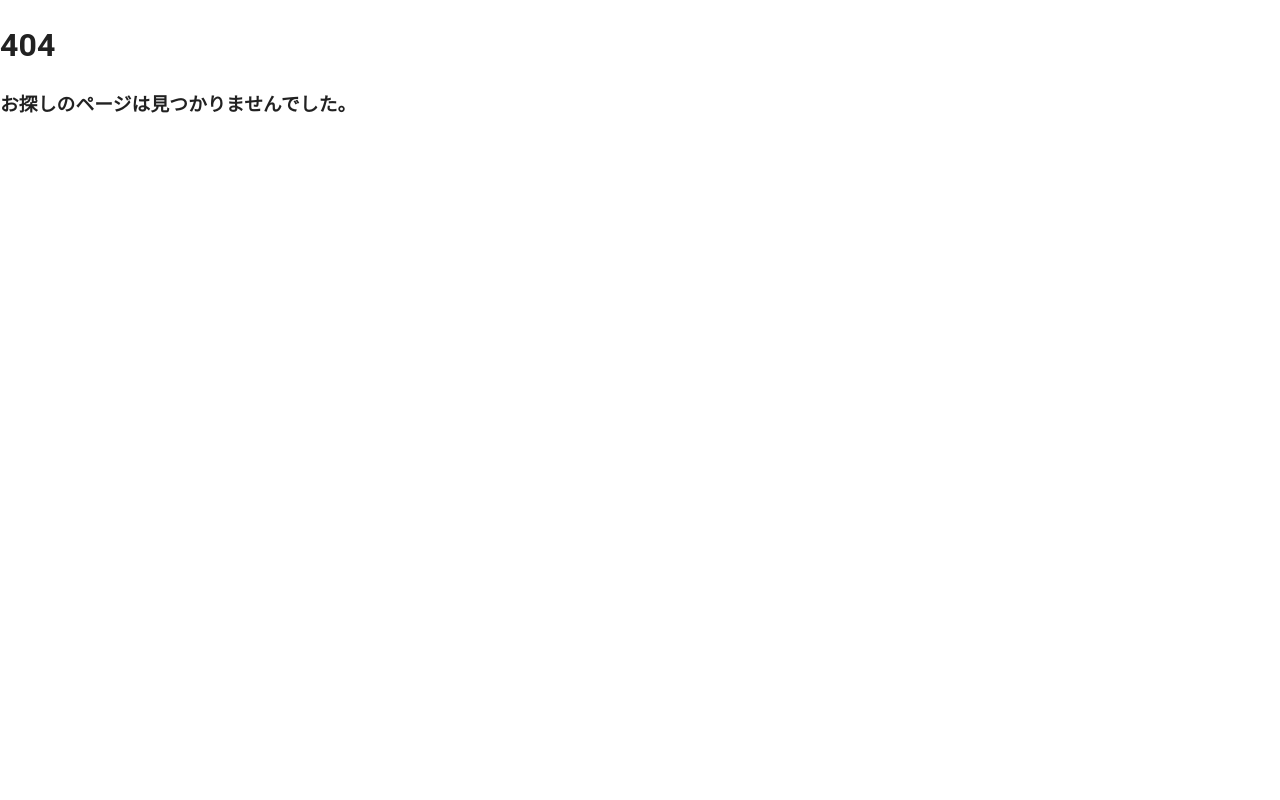
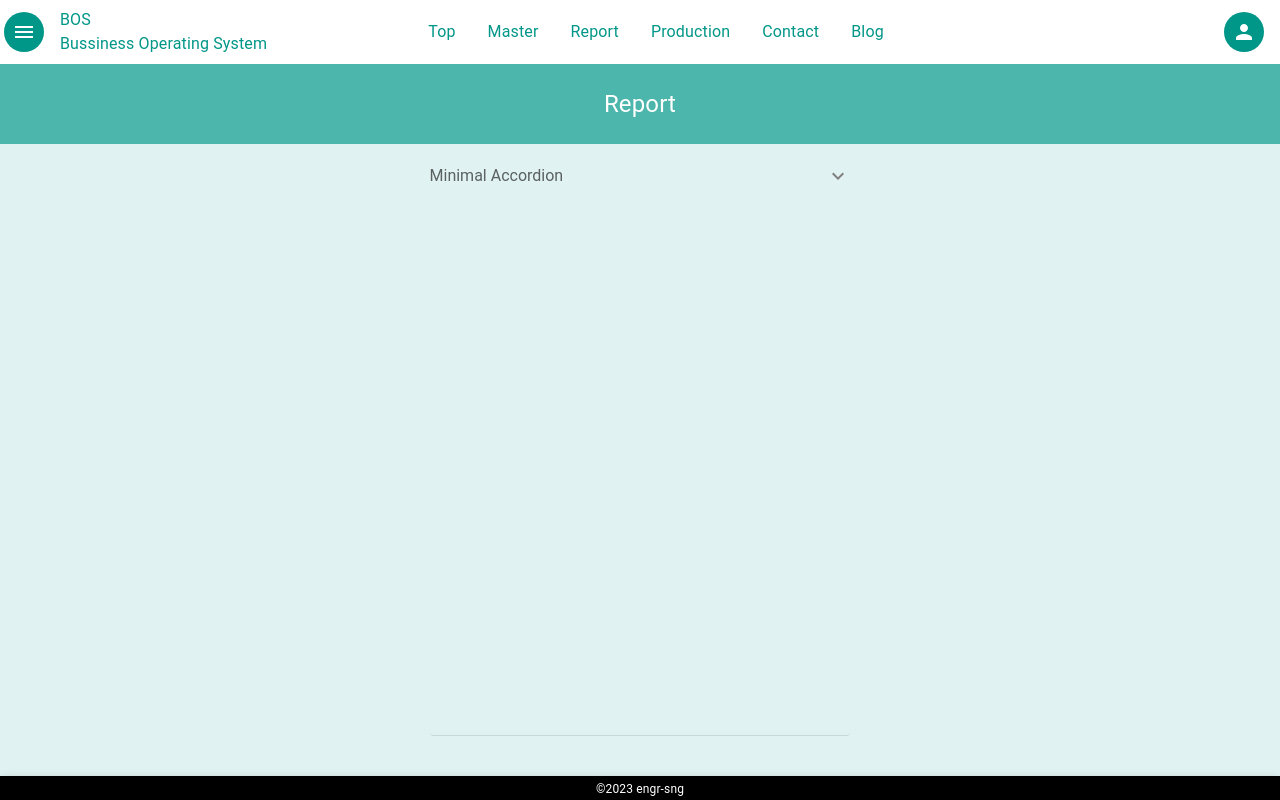
Before and after one commit to matsubarashoki/BOS, a React (Vite) app: page /report in a window 1280 px wide. Before the commit this address had no page. Built offline with nearby package versions, Linux system fonts and the light colour scheme.

Commit message:
add report

```diff
--- a/src/components/Header.tsx
+++ b/src/components/Header.tsx
@@ -19,7 +19,7 @@ const Header = () => {
   const setNavLinks: Array<{ text: string; url: string }> = [
     { text: "Top", url: "/" },
     { text: "Master", url: "master" },
-    { text: "Skill", url: "skill" },
+    { text: "Report", url: "report" },
     { text: "Production", url: "/production" },
     { text: "Contact", url: "/contact" },
     { text: "Blog", url: "/blog" },
--- /dev/null
+++ b/src/components/Master/Report/Report.tsx
@@ -0,0 +1,55 @@
+import ExpandMoreIcon from "@mui/icons-material/ExpandMore";
+import {
+  Accordion,
+  AccordionDetails,
+  AccordionSummary,
+  Box,
+  Container,
+  Typography,
+} from "@mui/material";
+
+const Report = () => {
+  return (
+    <Container className="report-container">
+      <Box
+        className="master-box"
+        display={"flex"}
+        justifyContent={"center"}
+        margin={1}
+        flexGrow={1}
+        minHeight={"calc(100vh - 200px)"}
+      >
+        <Accordion
+          sx={{
+            backgroundColor: "transparent",
+            boxShadow: "none",
+            borderBottom: "1px solid rgba(0, 0, 0, 0.1)",
+            marginBottom: "1rem",
+            "&:before": { display: "none" },
+          }}
+        >
+          <AccordionSummary
+            expandIcon={<ExpandMoreIcon sx={{ color: "gray" }} />}
+            sx={{
+              "& .MuiAccordionSummary-content": {
+                fontSize: "1.1rem",
+                fontWeight: "bold",
+                color: "text.secondary",
+              },
+              padding: 0,
+            }}
+          >
+            <Typography>Minimal Accordion</Typography>
+          </AccordionSummary>
+          <AccordionDetails sx={{ paddingLeft: "1rem" }}>
+            <Typography color="text.secondary">
+              A clean, minimal accordion with a bottom border only.
+            </Typography>
+          </AccordionDetails>
+        </Accordion>
+      </Box>
+    </Container>
+  );
+};
+
+export default Report;
--- a/src/pages/Layout.tsx
+++ b/src/pages/Layout.tsx
@@ -12,6 +12,7 @@ const Layout = () => {
   const { screenName, setScreenName } = useScreenNameStore();
 
   useEffect(() => {
+    console.log(pathname);
     if (pathScreenSet[pathname].name) {
       setScreenName(pathScreenSet[pathname].name);
     }
--- a/src/route/RouteConfig.tsx
+++ b/src/route/RouteConfig.tsx
@@ -1,6 +1,7 @@
 import { Route, BrowserRouter as Router, Routes } from "react-router-dom";
 import Master from "../components/Master/Master";
 import OrgManagement from "../components/Master/OrgManagement/OrgManagement";
+import Report from "../components/Master/Report/Report";
 import UserManagement from "../components/Master/UserManagement/UserManagement";
 import HomePage from "../pages/HomePage";
 import Layout from "../pages/Layout";
@@ -30,6 +31,9 @@ export const RouterConfig = () => {
             <Route path="userManagement" element={<UserManagement />} />
             <Route path="orgManagement" element={<OrgManagement />} />
           </Route>
+          <Route path="report">
+            <Route index={true} element={<Report />} />
+          </Route>
         </Route>
 
         <Route path="*" element={<NotFound />} />
--- a/src/utils/constants/screenName.ts
+++ b/src/utils/constants/screenName.ts
@@ -13,4 +13,7 @@ export const pathScreenSet: ScreenPath = {
   "/master/orgManagement": {
     name: "Org Management",
   },
+  "/report": {
+    name: "Report",
+  },
 };
```
